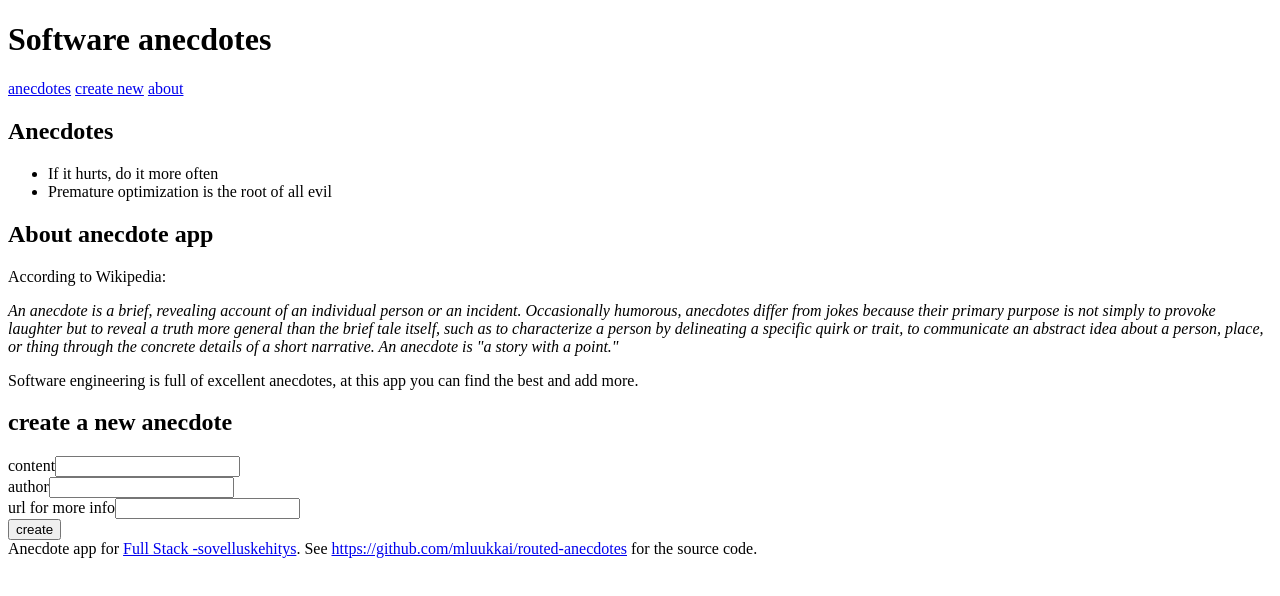
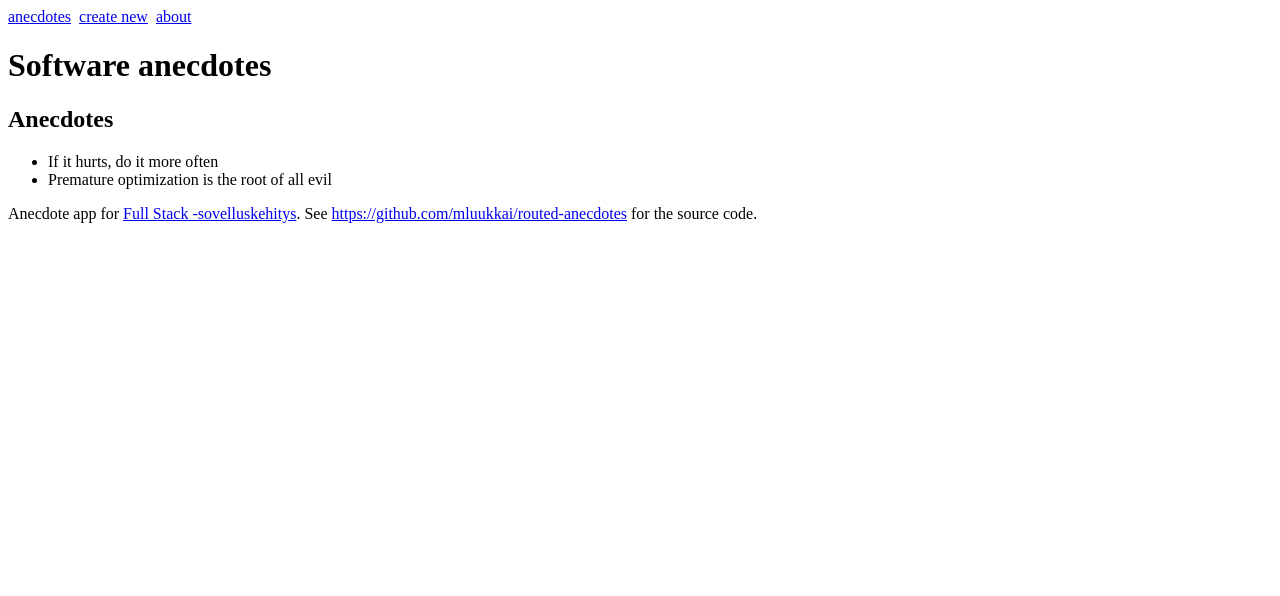
Before and after one commit to helij/fullstackopen, a React (Create React App) app in the folder Osa6/routed-anecdotes/: page / in a window 1280 px wide. Shown: the top 596 px of the page. Built offline with nearby package versions, Linux system fonts and the light colour scheme.

Commit message:
6.16 done

```diff
--- a/Osa6/routed-anecdotes/package.json
+++ b/Osa6/routed-anecdotes/package.json
@@ -5,6 +5,7 @@
   "dependencies": {
     "react": "^16.2.0",
     "react-dom": "^16.2.0",
+    "react-router-dom": "^4.3.1",
     "react-scripts": "1.0.17"
   },
   "scripts": {
--- a/Osa6/routed-anecdotes/src/App.js
+++ b/Osa6/routed-anecdotes/src/App.js
@@ -1,10 +1,11 @@
 import React from 'react'
+import { BrowserRouter as Router, Route, Link } from 'react-router-dom'
 
 const Menu = () => (
   <div>
-    <a href='#'>anecdotes</a>&nbsp;
-    <a href='#'>create new</a>&nbsp;
-    <a href='#'>about</a>&nbsp;
+    <Link to="/">anecdotes</Link> &nbsp;
+    <Link to="/create">create new</Link> &nbsp;
+    <Link to="/about">about</Link>
   </div>
 )
 
@@ -65,7 +66,7 @@ class CreateNew extends React.Component {
   }
 
   render() {
-    return(
+    return (
       <div>
         <h2>create a new anecdote</h2>
         <form onSubmit={this.handleSubmit}>
@@ -137,14 +138,16 @@ class App extends React.Component {
 
   render() {
     return (
-      <div>
-        <h1>Software anecdotes</h1>
+      <Router>
+        <div>
           <Menu />
-          <AnecdoteList anecdotes={this.state.anecdotes} />
-          <About />
-          <CreateNew addNew={this.addNew}/>
-        <Footer />
-      </div>
+          <h1>Software anecdotes</h1>
+          <Route exact path="/" render={() => <AnecdoteList anecdotes={this.state.anecdotes} />} />
+          <Route path="/create" render={() => <CreateNew addNew={this.addNew} />} />
+          <Route path="/about" render={() => <About />} />
+          <Footer />
+        </div>
+      </Router>
     );
   }
 }
```
Also changed, not shown: 1 other file (tests, documents, lock files or other folders).
